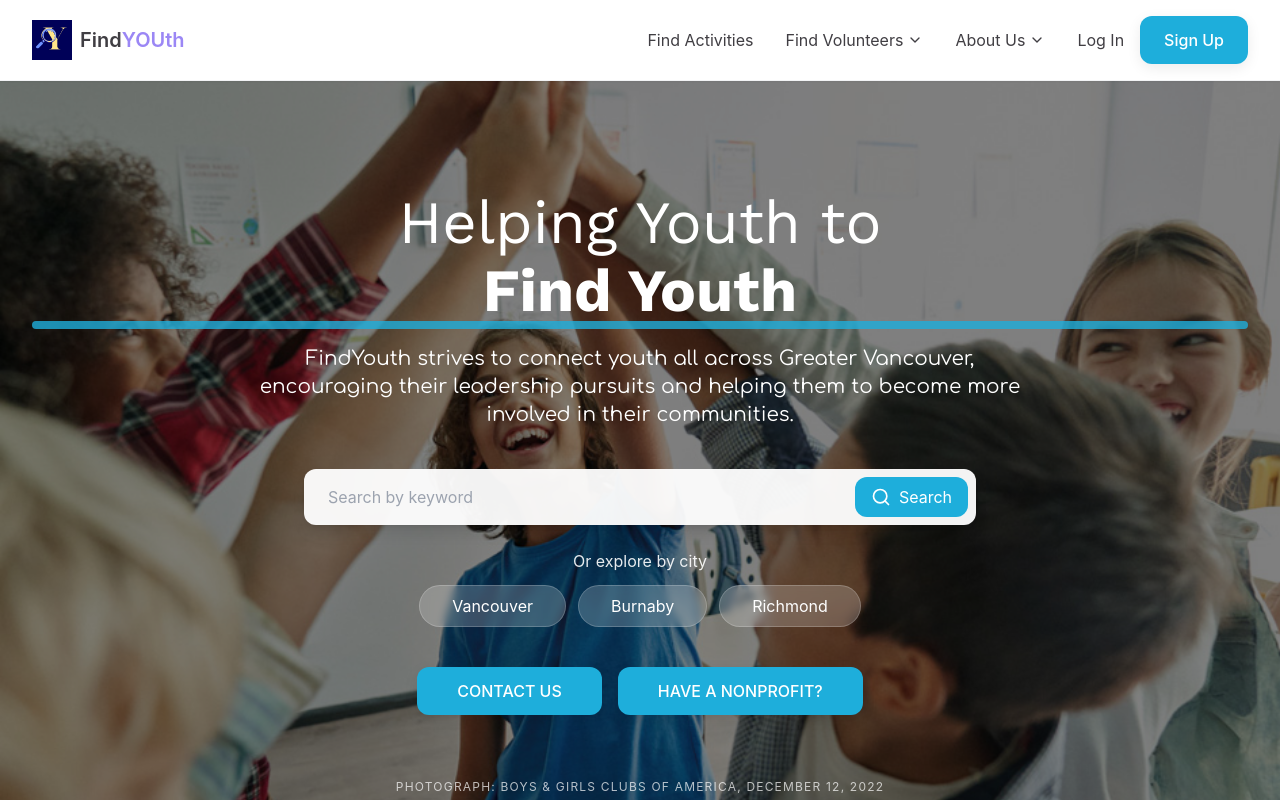
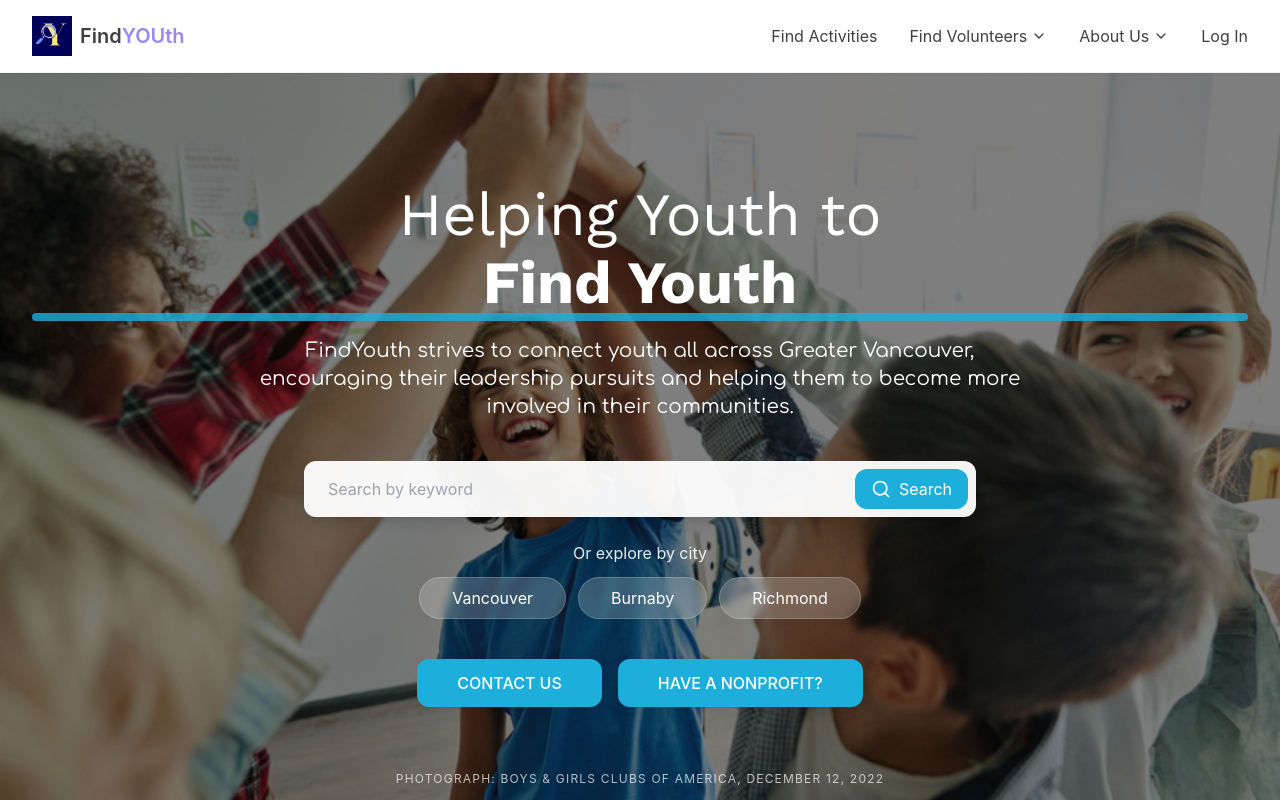
Before and after one commit to sophieliu4014/findyouth, a React (Vite) app: page / in a window 1280 px wide. Shown: the top 800 px of the page. Built offline with nearby package versions, Linux system fonts and the light colour scheme.

Commit message:
Remove "Sign Up" navigation header
The "Sign Up" link has been removed from the navigation bar.

```diff
--- a/src/components/auth/UserMenu.tsx
+++ b/src/components/auth/UserMenu.tsx
@@ -37,9 +37,6 @@ const UserMenu = () => {
       <div className="flex items-center space-x-4">
         <Link to="/login" className="text-youth-charcoal hover:text-youth-purple transition-colors">
           Log In
-        </Link>
-        <Link to="/signup" className="btn-primary">
-          Sign Up
         </Link>
       </div>
     );
```
